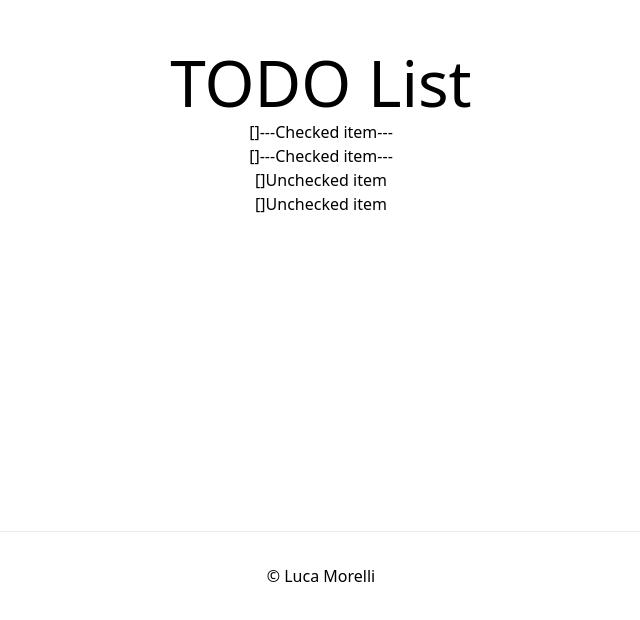
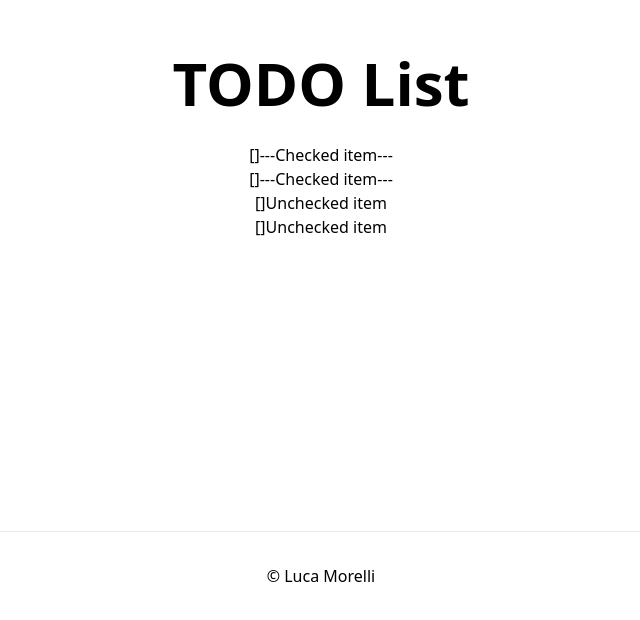
Before and after one commit to morels/todolist, a Next.js app: page / in a window 1280 px wide. Shown: the part 269-889 px from the top of the page, without its empty margins (319-959 px from the left). Built offline with nearby package versions, Linux system fonts and the light colour scheme.

Commit message:
feat(theme): apply theme to title component

```diff
--- a/src/components/Title/title.module.css
+++ /dev/null
@@ -1,9 +0,0 @@
-.title {
-  margin: 0;
-  line-height: 1.15;
-  font-size: 4rem;
-}
-
-.title {
-  text-align: center;
-}
--- a/src/components/Title/title.tsx
+++ b/src/components/Title/title.tsx
@@ -1,8 +1,8 @@
+import clsx from "clsx";
 import React from "react";
-import styles from "./title.module.css";
 
-interface Props extends React.PropsWithChildren<{}>{}
-
-const Title: React.FC<Props> = ({ children }) => <h1 className={styles.title}>{children}</h1>;
+const Title = ({ children }: React.PropsWithChildren) => (
+  <h1 className={clsx("m-0 leading-loose text-6xl font-bold")}>{children}</h1>
+);
 
 export { Title };
```
